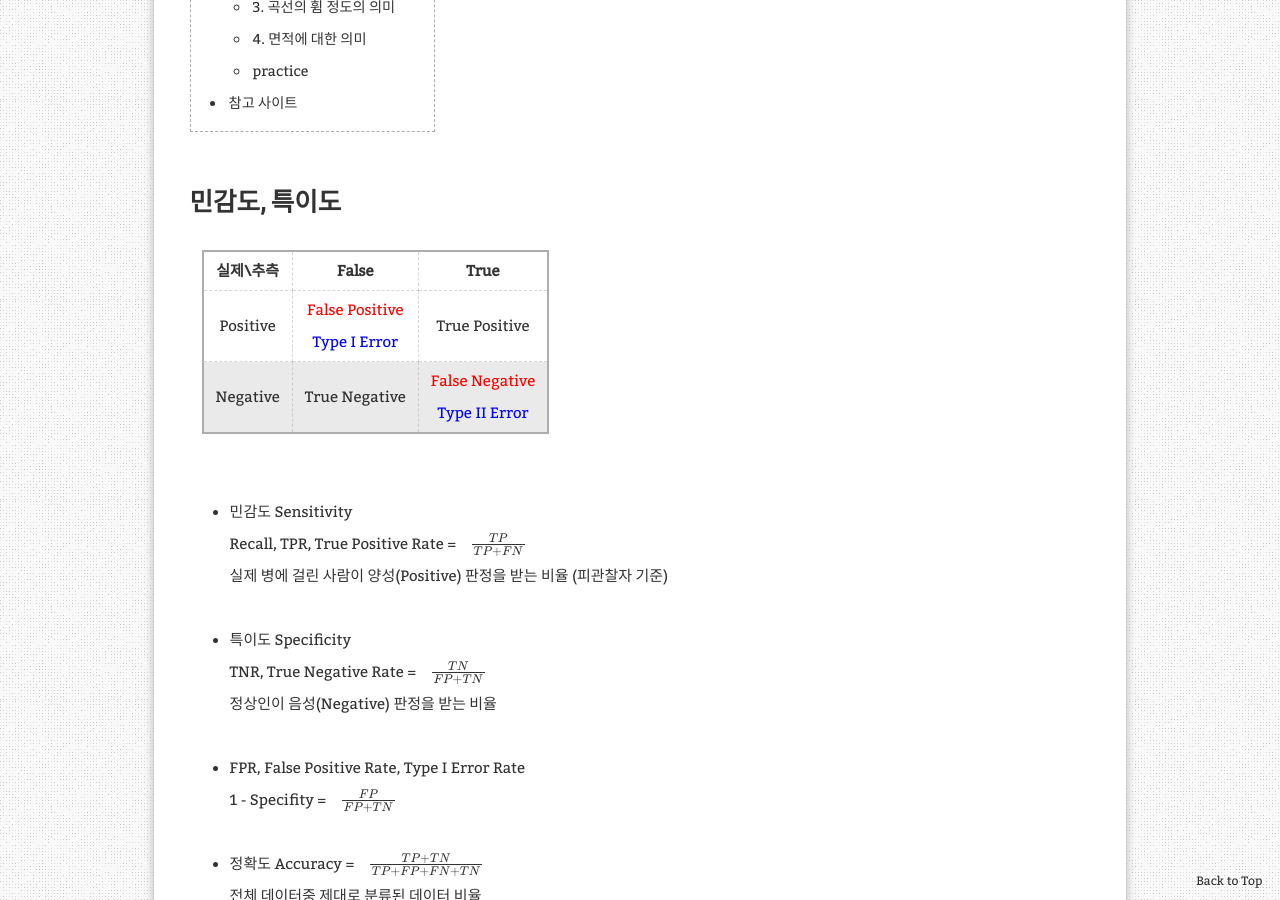
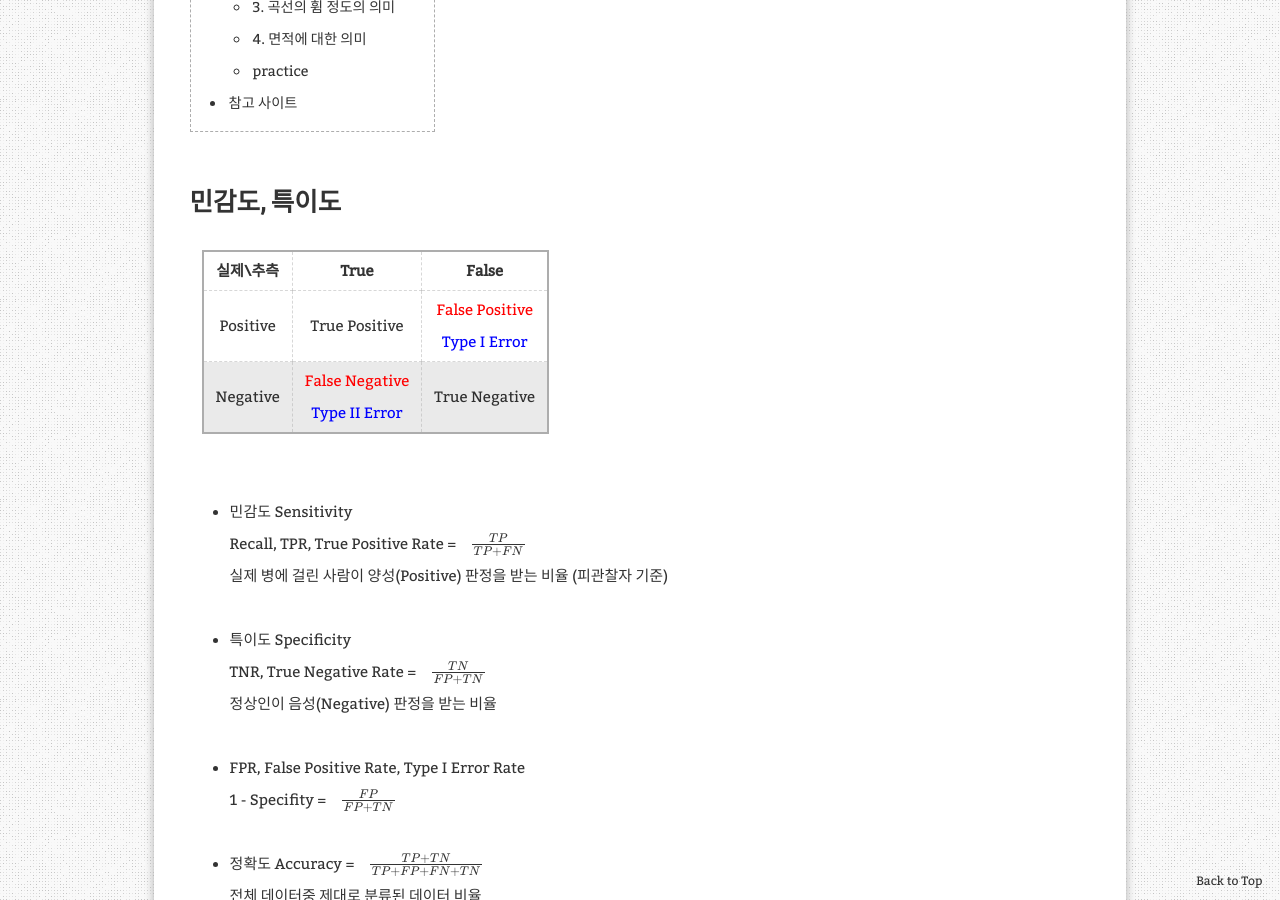
Before and after one commit to aristohyun/aristohyun.github.io, a Jekyll site: the page built from _posts/2021-07-02-ROC-Curve.md, in a window 1280 px wide and 900 px high, scrolled down 499 px. Built offline with Jekyll 4.4.1, drawn with Linux system fonts in a browser that asks for light colours; formulas are drawn with MathJax 3; comment, search, counter and statistics services are not loaded.

Commit message:
Update 2021-07-02-ROC-Curve.md

```diff
--- a/_posts/2021-07-02-ROC-Curve.md
+++ b/_posts/2021-07-02-ROC-Curve.md
@@ -15,10 +15,10 @@ redirect_from:
 
 # 민감도, 특이도
 
-|실제\\추측 | False | True |
+|실제\\추측 | True | False |
 |:---:|:---:|:---:|
-|Positive|<span style="color:red">False Positive</span><br /><span style="color:blue">Type I Error</span>|True Positive|
-|Negative|True Negative|<span style="color:red"> False Negative</span><br /><span style="color:blue"> Type II Error </span>|
+|Positive|True Positive| <span style="color:red">False Positive</span><br /><span style="color:blue">Type I Error</span>|
+|Negative|<span style="color:red"> False Negative</span><br /><span style="color:blue"> Type II Error </span>|True Negative|
 
 
 <br />
```
